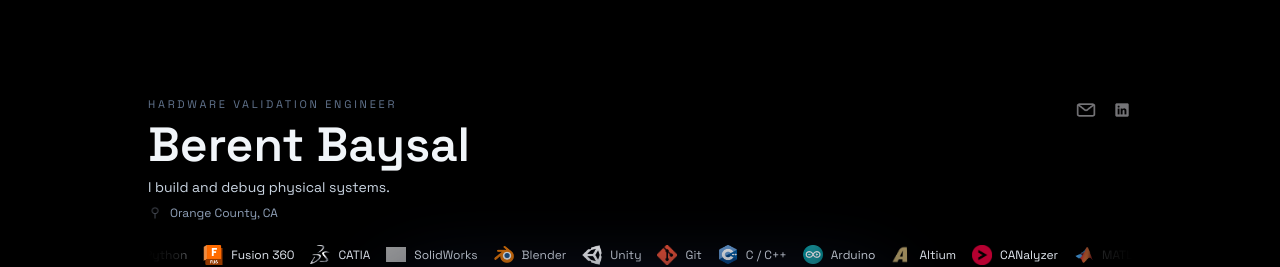
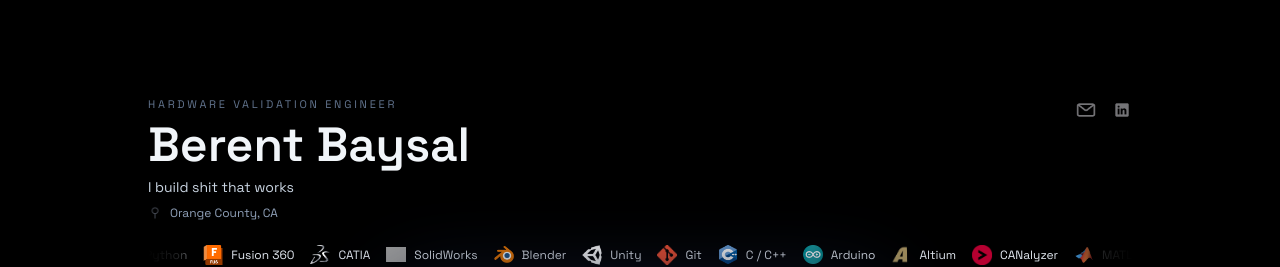
Before and after one commit to DarkkBleu/portfolio, a Next.js app: page / in a window 1280 px wide. Shown: the top 267 px of the page. Built offline with nearby package versions, Linux system fonts and the light colour scheme; grey boxes are pictures that could not be loaded.

Commit message:
test deploy

```diff
--- a/app/page.tsx
+++ b/app/page.tsx
@@ -199,7 +199,7 @@ export default function Home() {
               Berent Baysal
             </h1>
             <p className="text-sm text-slate-300">
-              I build and debug physical systems.
+              I build shit that works
             </p>
 
             {/* Location with pin */}
```
